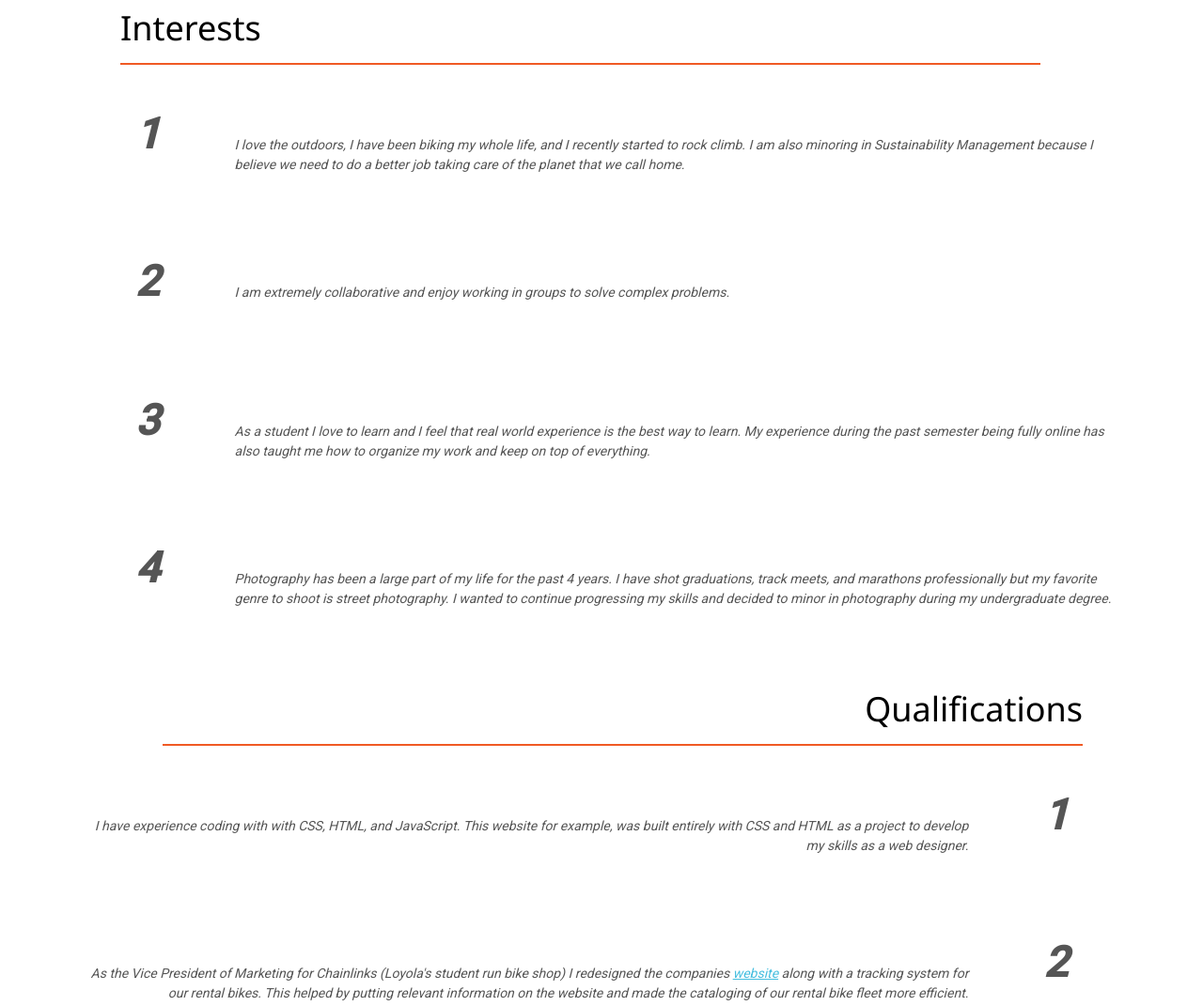
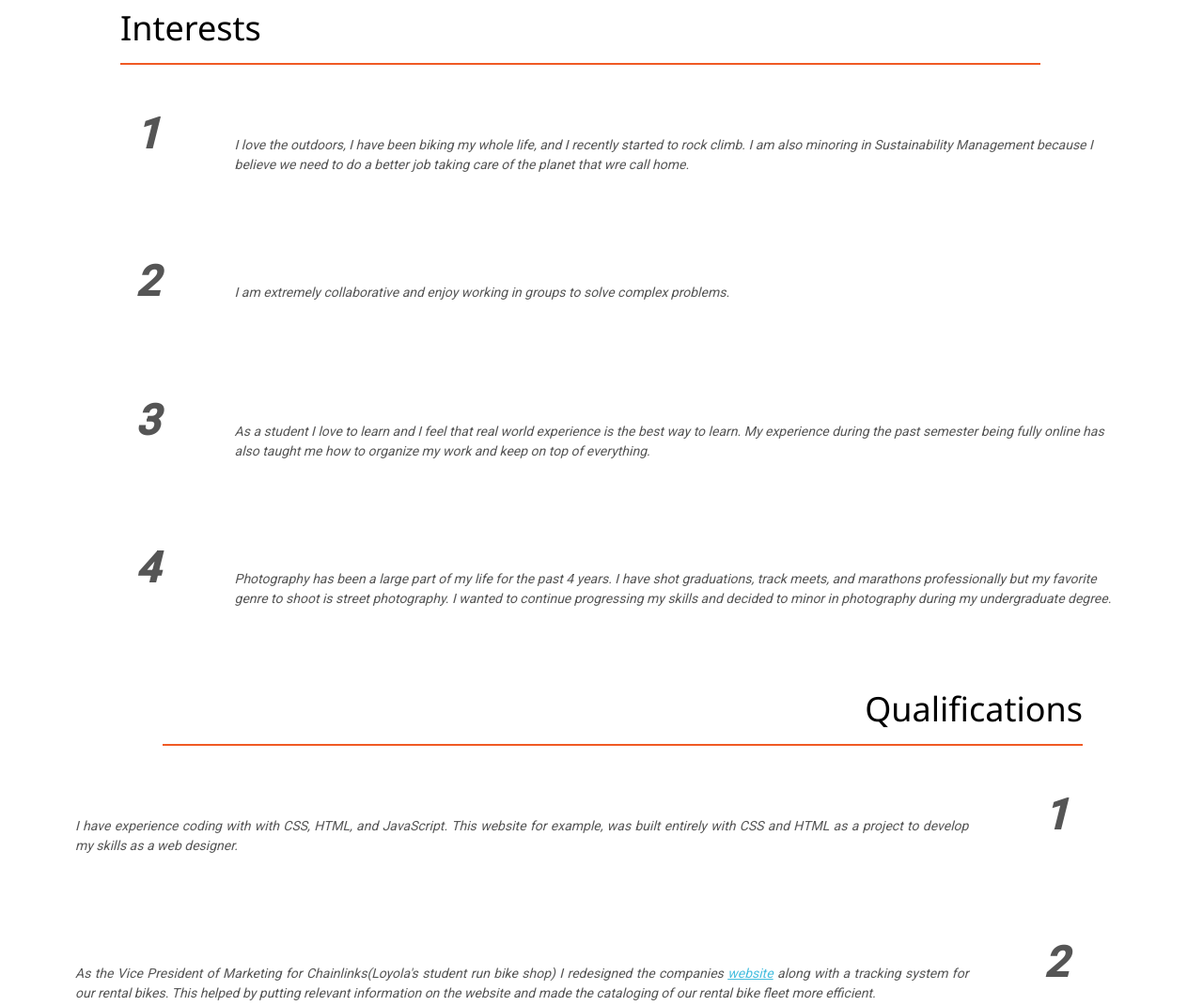
Before and after one commit to gabehug/gabehug.github.io, a plain HTML site: page index.html in a window 1280 px wide. Shown: the part 1332-2403 px from the top of the page at 94% size. Drawn offline with nearby package versions, Linux system fonts and the light colour scheme.

Commit message:
Add files via upload
Changes to CSS and QualList for scaling.

```diff
--- a/index.html
+++ b/index.html
@@ -54,7 +54,7 @@
             <h1>Interests</h1>
             <hr>
             <ul class="interestList">
-                <li><span>1</span><p>I love the outdoors, I have been biking my whole life, and I recently started to rock climb. I am also minoring in Sustainability Management because I believe we need to do a better job taking care of the planet that we call home.</p></li>
+                <li><span>1</span><p>I love the outdoors, I have been biking my whole life, and I recently started to rock climb. I am also minoring in Sustainability Management because I believe we need to do a better job taking care of the planet that wre call home.</p></li>
                 <li><span>2</span><p>I am extremely collaborative and enjoy working in groups to solve complex problems.</p></li>
                 <li><span>3</span><p>As a student I love to learn and I feel that real world experience is the best way to learn. My experience during the past semester being fully online has also taught me how to organize my work and keep on top of everything.</p></li>
                 <li><span>4</span><p>Photography has been a large part of my life for the past 4 years. I have shot graduations, track meets, and marathons professionally but my favorite genre to shoot is street photography.
@@ -70,7 +70,7 @@
             <hr>
             <ul class="qualList">
                 <li><p>I have experience coding with with CSS, HTML, and JavaScript. This website for example, was built entirely with CSS and HTML as a project to develop my skills as a web designer.</p><span>1</span></li>
-                <li><p>As the Vice President of Marketing for Chainlinks (Loyola's student run bike shop) I redesigned the companies <a href="http://www.chainlinksluc.com/" target="_blank">website</a> along with a tracking system for our rental bikes. This helped by putting relevant information on the website and made the cataloging of our rental bike fleet more efficient. </p><span>2</span></li>
+                <li><p>As the Vice President of Marketing for Chainlinks(Loyola's student run bike shop) I redesigned the companies <a href="http://www.chainlinksluc.com/" target="_blank">website</a> along with a tracking system for our rental bikes. This helped by putting relevant information on the website and made the cataloging of our rental bike fleet more efficient. </p><span>2</span></li>
                 <li><p>I am comfortable working remotely and staying engaged. My fall semester this year pushed me to organize my workload and work in a timely manner.</p><span>3</span></li>
                 <li><p>My minors in Photography and Sustainability Management align with the media creation that ROAM does as well as the focus on the evironment that I saw while scrolling through the selection of courses that are offered. </p><span>4</span></li>
 
--- a/styles.css
+++ b/styles.css
@@ -220,6 +220,7 @@ span {
     margin-top: 5vh;
     text-align: right;
     margin-right: 10%;
+
 }
 
 .qualList {
@@ -232,7 +233,9 @@ span {
 }
 
 .qualList li {
+
     display: flex;
+    justify-content: space-between;
     color: #555;
     font: bold italic 45px/1.5 Roboto;
     margin-bottom: 80px;
@@ -242,13 +245,14 @@ span {
 
 .qualList p {
     font-family: Roboto;
-    font-weight: 400;
     color: #555;
     font-size: 14px;
+    font-weight: 400;
     padding-right: 80px;
-    text-align: right;
+    text-align:justify;
     margin-left: 80px;
     margin-top: 35px;
+
 }
 
 .qualList a {
```
Also changed, not shown: 2 other files.
